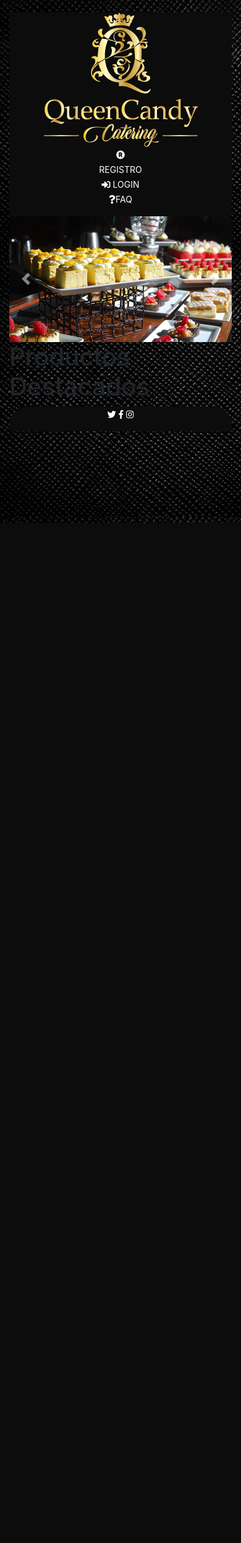
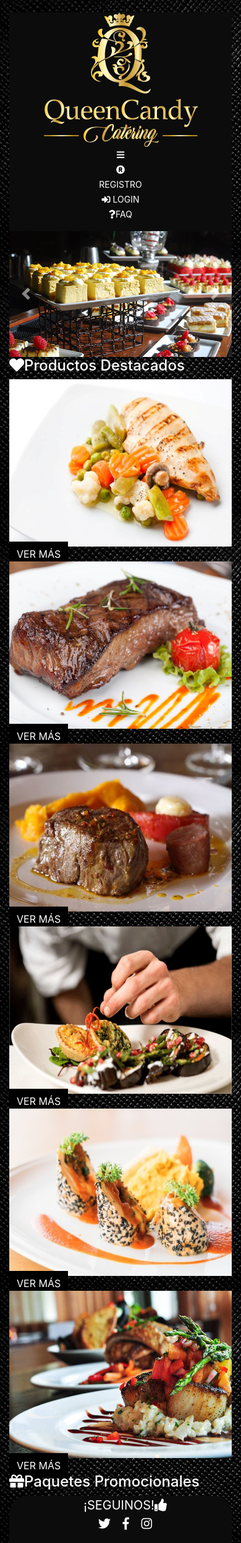
Before and after one commit to morelbys93/proyecto_integrador, a PHP site: page /home.php in a window 390 px wide. Shown: the whole page at 62% size. Before the commit the page ends 844 px from the top, so only its background shows below. Run offline with PHP 8.4, Linux system fonts and the light colour scheme; some libraries are stand-ins or nearby versions.

Commit message:
Mobile listo

```diff
--- a/css/style.css
+++ b/css/style.css
@@ -64,9 +62,46 @@ body {
 	font-size: 14px;
 }
 
-/* Banner */
+/* Productos*/
+.important_sections{
+	color: white;
+	font-size: 1.5rem;
+}
+.products{
+	display: flex;
+	flex-direction: column;
+	justify-content: flex-start;
+	align-content: center;
 
-/* Productos*/
+
+}
+
+.main-photo {
+	width: 100%;
+  align-self: center;
+  height: 32vh;
+}
+
+/* Button productos*/
+.more {
+	bottom: 10%;
+	text-decoration: none;
+	color: #fff;
+	text-transform: uppercase;
+	background-color: black;
+	padding: 10px 12px;
+	left: 33%;
+}
+/* Footer*/
+.main-footer {
+	background-color: #0C0C0C;
+	border-radius: 30px 30px 0 0;
+}
+.main-footer a {
+	margin-left: 15px;
+	font-size: 20px;
+}
+
 
 
 @media (min-width: 768px) {
--- a/home.php
+++ b/home.php
@@ -1,7 +1,7 @@
 
 <!DOCTYPE html>
 <html>
-	<head>
+	<head> <!--  -->
 		<!-- Required meta tags -->
 		<meta charset="utf-8">
 		<meta name="viewport" content="width=device-width, initial-scale=1.0">
@@ -12,29 +12,27 @@
 		<link rel="stylesheet" href="https://maxcdn.bootstrapcdn.com/bootstrap/4.0.0/css/bootstrap.min.css" integrity="sha384-Gn5384xqQ1aoWXA+058RXPxPg6fy4IWvTNh0E263XmFcJlSAwiGgFAW/dAiS6JXm" crossorigin="anonymous">
     <!-- Font Awesome -->
 		<link rel="stylesheet" href="https://use.fontawesome.com/releases/v5.3.1/css/all.css" integrity="sha384-mzrmE5qonljUremFsqc01SB46JvROS7bZs3IO2EmfFsd15uHvIt+Y8vEf7N7fWAU" crossorigin="anonymous">
-
-
+		<!-- Favicon -->
 		<link rel="icon" href="images/ico.jpg" type="image/x-icon">
-
+		<!-- titulo -->
 		<title>QueenCandy| HOME</title>
 	</head>
 	<body>
-
 	<div class="container">
-
 		<!-- cabecera -->
 		<header class="main-header">
 			<img src="images/queen_candy.png" alt="logotipo" class="logo">
-			<!-- Menu -->
+			<!-- barra de navegacion -->
 			<nav class="main-nav">
 				<ul>
+				  <li><a href="#" class="toggle-nav"><span class="fa fa-bars"></span></a></li>
 					<li><a href="#"><i class="fas fa-registered"></i>registro</a></li>
 					<li><a href="#"> <i class="fas fa-sign-in-alt"></i> login</a> </li>
 					<li><a href="#"><i class="fas fa-question"></i>faq</a></li>
-
 				</ul>
 			</nav>
 		</header>
+		<!-- Carousel -->
 		<div id="carouselExampleControls" class="carousel slide" data-ride="carousel">
 	 	<div class="carousel-inner">
 	    <div class="carousel-item active">
@@ -68,24 +66,58 @@
 	    <span class="sr-only">Next</span>
 	  </a>
 		</div>
-	<h1>Productos Destacados</h1>
+		<!-- productos -->
+	<h2 class="important_sections"><i class="fas fa-heart"></i>Productos Destacados</h2>
 
+		<!-- Cuerpo principal del sitio -->
+		<section class="products"><!-- Contenedor de todos los productos -->
+			<article class="producto"><!-- Contenedor de cada producto -->
+				<img class="main-photo" src="images/product1.jpg" alt=""><br>
+				<a class="more" href="#">ver más</a>
+			</article>
+			<article class="producto">
+				<img class="main-photo" src="images/product2.jpg" alt=""><br>
+				<a class="more" href="#">ver más</a>
+			</article>
+			<article class="producto">
+				<img class="main-photo" src="images/product3.jpg" alt=""><br>
+				<a class="more" href="#">ver más</a>
+			</article>
+			<article class="producto">
+				<img class="main-photo" src="images/product4.jpg" alt=""><br>
+				<a class="more" href="#">ver más</a>
+			</article>
+			<article class="producto">
+				<img class="main-photo" src="images/product5.jpg" alt=""><br>
+				<a class="more" href="#">ver más</a>
+			</article>
+			<article class="producto">
+				<img class="main-photo" src="images/product6.jpg" alt=""><br>
+				<a class="more" href="#">ver más</a>
+			</article>
+		</section>
+
+
+
+	<h2 class="important_sections"><i class="fas fa-gift"></i>Paquetes Promocionales</h2>
 
 
 		<!-- footer -->
 		<footer class="main-footer">
 			<section class="redes">
         <ul>
-          <li>  <a href="https://twitter.com"><i class="fab fa-twitter"></i></a>
+          <li> 	<a href="#">¡SEGUINOS!<i class="fas fa-thumbs-up"></i></a><br>
+						 		<a href="https://twitter.com"><i class="fab fa-twitter"></i></a>
 								<a href="https://www.facebook.com"><i class="fab fa-facebook-f"></i></a>
                 <a href="https://www.instagram.com"><i class="fab fa-instagram"></i></a>
-
           </li>
         </ul>
       </section>
 		</footer>
+			<!-- bootsrap -->
 		<script src="https://code.jquery.com/jquery-3.2.1.slim.min.js" integrity="sha384-KJ3o2DKtIkvYIK3UENzmM7KCkRr/rE9/Qpg6aAZGJwFDMVNA/GpGFF93hXpG5KkN" crossorigin="anonymous"></script>
 		<script src="https://cdnjs.cloudflare.com/ajax/libs/popper.js/1.12.9/umd/popper.min.js" integrity="sha384-ApNbgh9B+Y1QKtv3Rn7W3mgPxhU9K/ScQsAP7hUibX39j7fakFPskvXusvfa0b4Q" crossorigin="anonymous"></script>
 		<script src="https://maxcdn.bootstrapcdn.com/bootstrap/4.0.0/js/bootstrap.min.js" integrity="sha384-JZR6Spejh4U02d8jOt6vLEHfe/JQGiRRSQQxSfFWpi1MquVdAyjUar5+76PVCmYl" crossorigin="anonymous"></script>
+		</div>
 	</body>
 </html>
```
Also changed, not shown: other parts of css/style.css (+31 -84 lines), images/postre1.jpg (added), images/product1.jpg (added), images/product2.jpg (added), images/product3.jpg (added), images/product4.jpg (added), images/product5.jpg (added), images/product6.jpg (added). Lines whose indentation alone changed are shown as unchanged.
